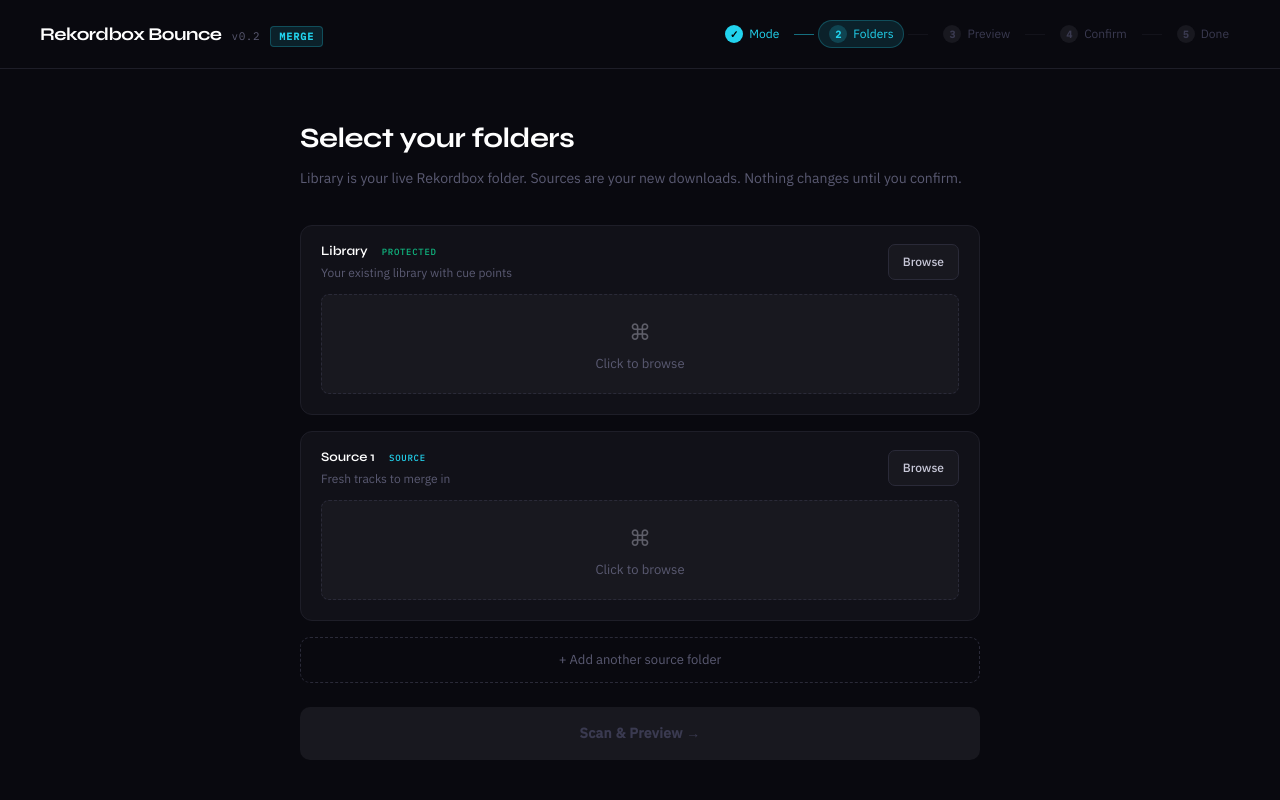
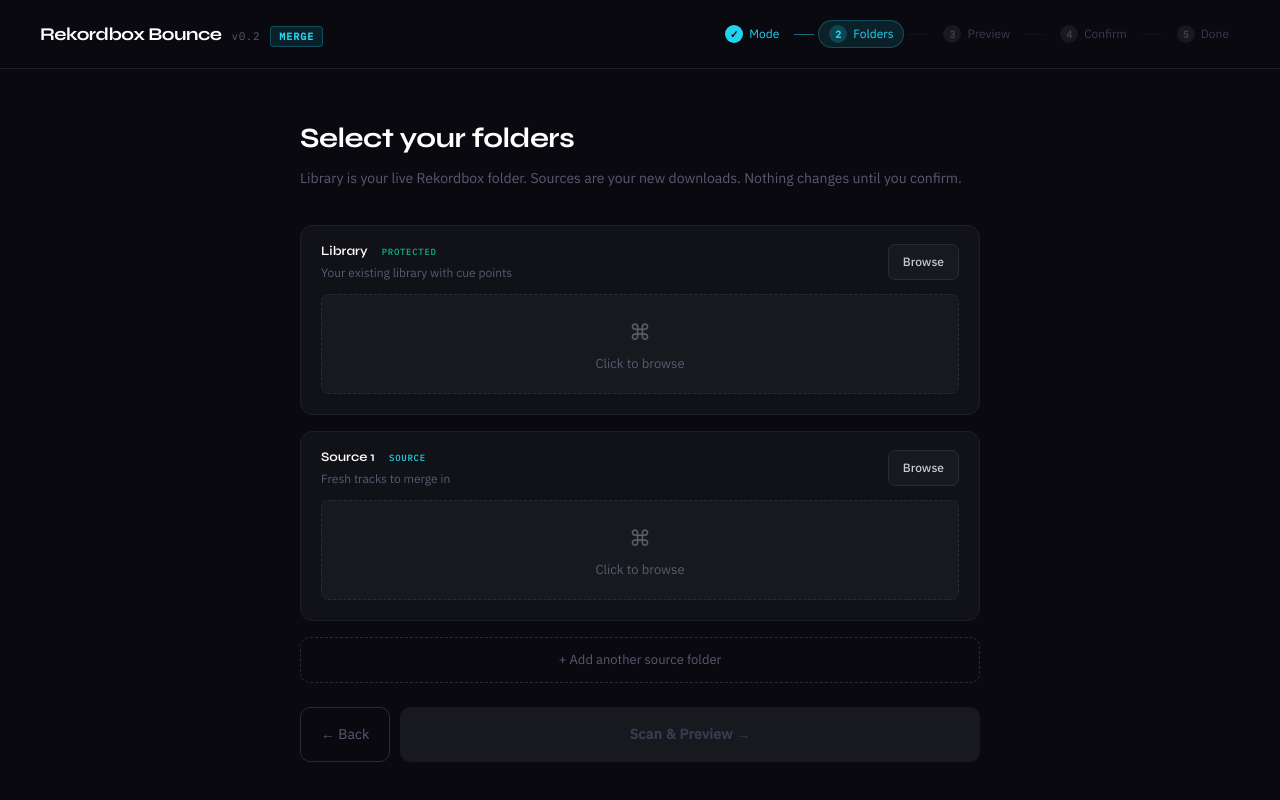
Before and after one commit to StuartMcleanOne/rekordbox-bounce, a React (Vite) app in the folder frontend/: page / in a window 1280 px wide. Both pictures are taken after a click on the button "Continue →". Shown: the top 800 px of the page. Built offline with nearby package versions, Linux system fonts and the light colour scheme.

Commit message:
fix: add Back button to FolderSetup — returns to mode selection

```diff
--- a/frontend/src/App.jsx
+++ b/frontend/src/App.jsx
@@ -118,6 +118,7 @@
               foldersB={foldersB}
               setFoldersB={setFoldersB}
               onNext={(p) => { setPreview(p); setFilesToKeep([]); setStep('preview') }}
+              onBack={() => setStep('mode')}
             />
           )}
           {step === 'preview' && (
--- a/frontend/src/components/FolderSetup.jsx
+++ b/frontend/src/components/FolderSetup.jsx
@@ -1,6 +1,6 @@
 import { useState, useCallback } from 'react'
 
-export default function FolderSetup({ folderA, setFolderA, foldersB, setFoldersB, onNext }) {
+export default function FolderSetup({ folderA, setFolderA, foldersB, setFoldersB, onNext, onBack }) {
   const [loading, setLoading] = useState(false)
   const [error, setError] = useState(null)
 
@@ -96,11 +96,23 @@
         </div>
       )}
 
-      <button
-        onClick={handleSubmit}
-        disabled={loading || !canSubmit}
+      <div style={{ display: 'flex', gap: '10px', marginTop: '24px' }}>
+        <button
+          onClick={onBack}
+          style={{
+            padding: '16px 20px', borderRadius: '10px',
+            background: 'transparent', color: 'var(--text-muted)',
+            border: '1px solid var(--border-bright)', cursor: 'pointer',
+            fontSize: '14px', fontFamily: 'IBM Plex Sans',
+          }}
+        >
+          ← Back
+        </button>
+        <button
+          onClick={handleSubmit}
+          disabled={loading || !canSubmit}
         style={{
-          marginTop: '24px', width: '100%',
+          flex: 1,
           padding: '16px', borderRadius: '10px',
           background: loading || !canSubmit ? 'var(--surface-2)' : 'var(--accent)',
           color: loading || !canSubmit ? 'var(--text-dim)' : '#000',
@@ -111,6 +123,7 @@
       >
         {loading ? 'Scanning...' : 'Scan & Preview →'}
       </button>
+      </div>
     </div>
   )
 }
```
